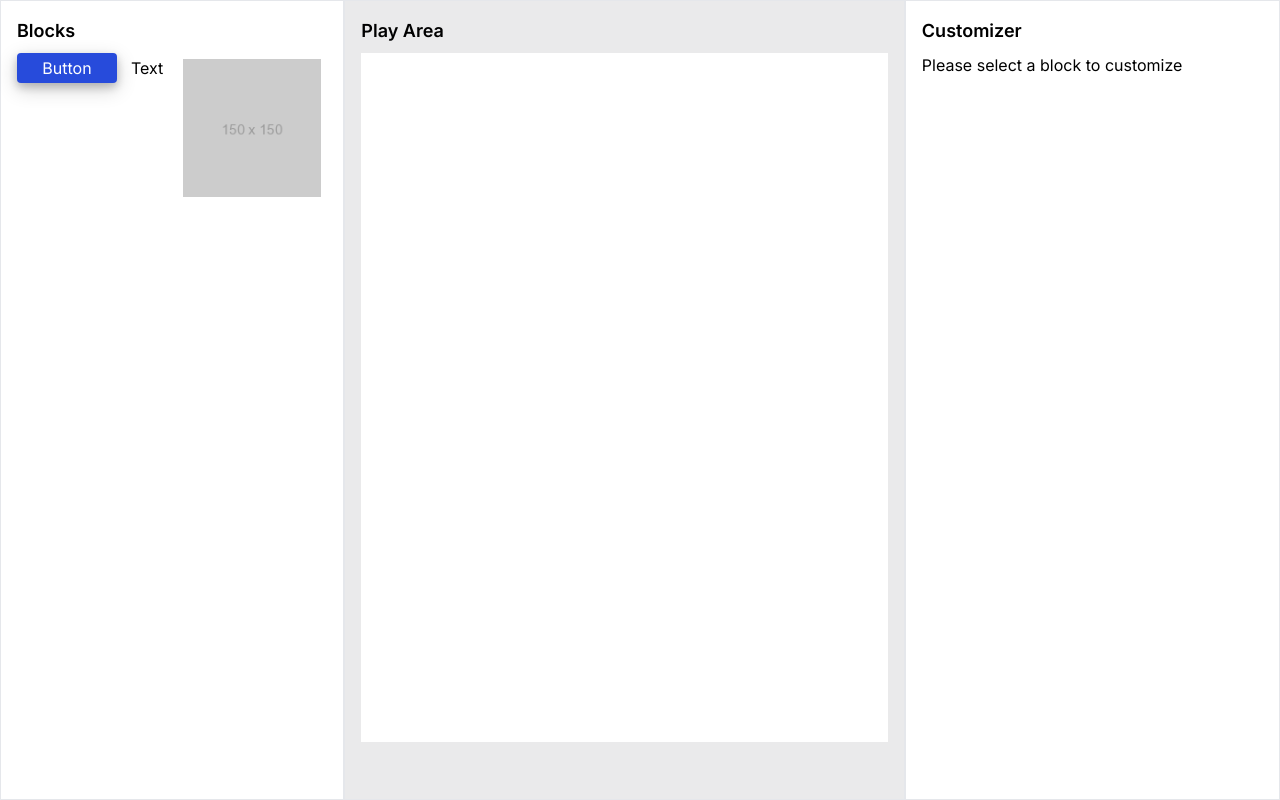
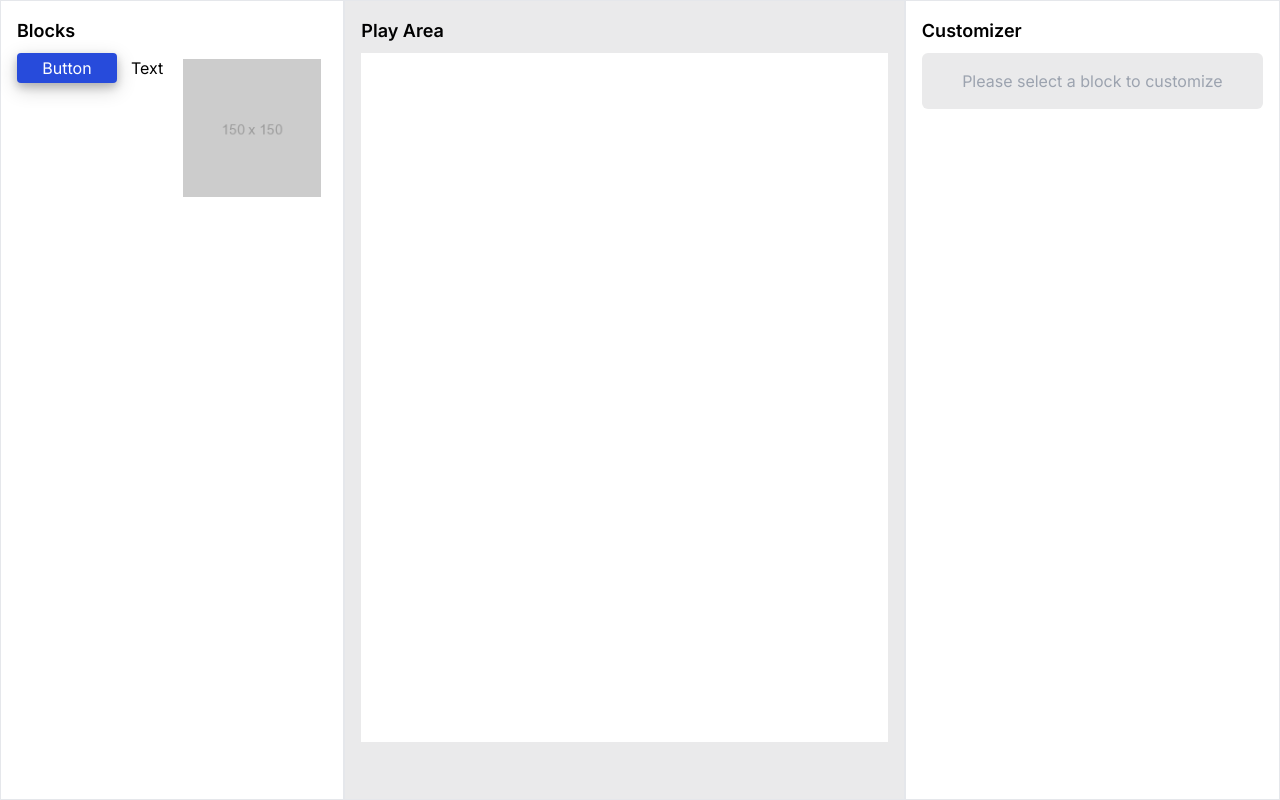
Before and after one commit to swapnil-talpade/mix-tool, a Next.js app: page / in a window 1280 px wide. Built offline with nearby package versions, Linux system fonts and the light colour scheme.

Commit message:
chore: empty block view

```diff
--- a/src/app/app.tsx
+++ b/src/app/app.tsx
@@ -107,7 +107,7 @@ const App = () => {
       </div>
       <div className="basis-2/4 border h-full bg-[#EAEAEB] p-4 flex flex-col gap-2">
         <span className="text-lg font-semibold">Play Area</span>
-        <div className="grid grid-cols-30 h-[90%]  bg-white">
+        <div className="grid grid-cols-30 h-[90%] bg-white">
           {new Array(900).fill(0).map((_, index) => (
             <Canvas
               blocks={blockData}
--- a/src/app/components/customiser/index.tsx
+++ b/src/app/components/customiser/index.tsx
@@ -11,7 +11,13 @@ type CustomiserProps = {
 
 const Customiser = ({ block, setBlockData, blocks }: CustomiserProps) => {
   if (!block) {
-    return <span>Please select a block to customize</span>;
+    return (
+      <div className="flex items-center justify-center rounded-md bg-[#EAEAEB] p-4 w-full">
+        <span className="text-gray-400">
+          Please select a block to customize
+        </span>
+      </div>
+    );
   }
 
   const customizations = getCustomiserOptions(block);
@@ -75,7 +81,9 @@ const Customiser = ({ block, setBlockData, blocks }: CustomiserProps) => {
 
   return (
     <div className="flex flex-col gap-2 items-start">
-      <div style={block?.defaultStyle}>{block?.content}</div>
+      <div className="flex items-center justify-center rounded-md bg-[#EAEAEB] p-4 w-full">
+        <div style={block?.defaultStyle}>{block?.content}</div>
+      </div>
       {customizations.map((customization) => {
         return (
           <div key={customization} className="w-full">
```
